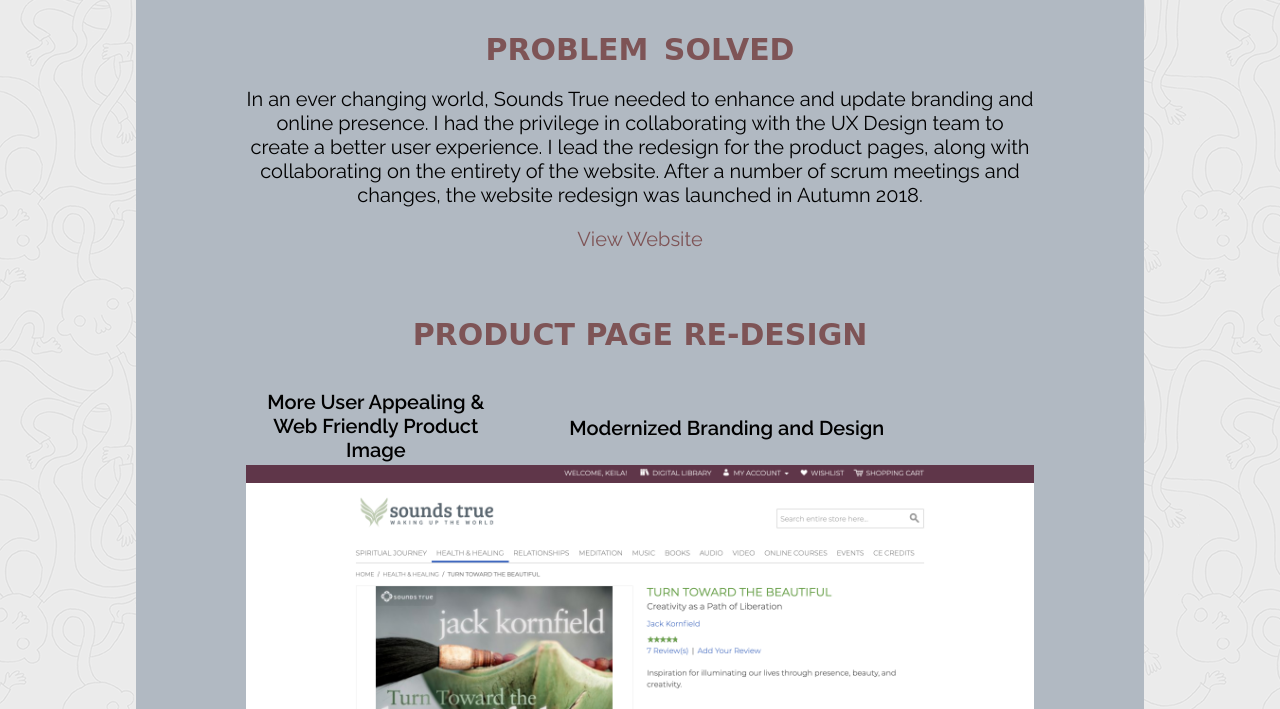
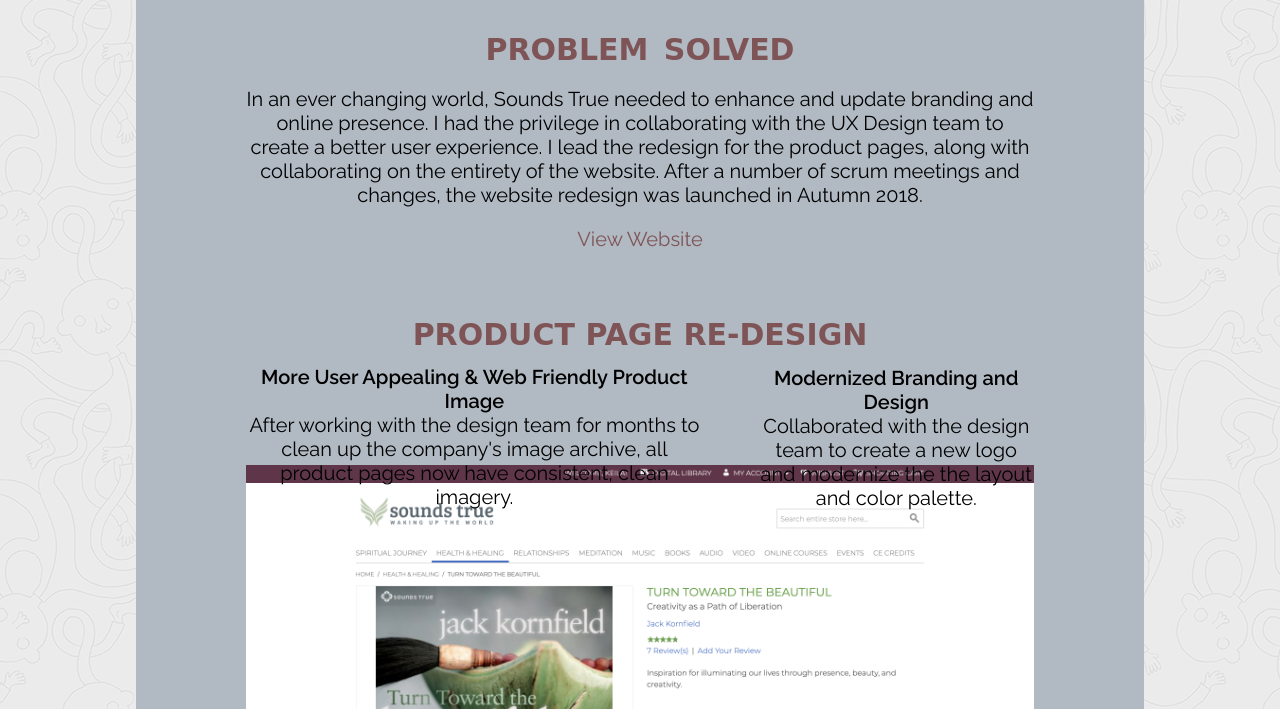
Before and after one commit to keilahoover/personal-website, a PHP site: page /content/ST.html in a window 1280 px wide. Shown: the part 370-1079 px from the top of the page. Run offline with PHP 8.4, Linux system fonts and the light colour scheme; some libraries are stand-ins or nearby versions; some web fonts are replaced.

Commit message:
Update details of product page on ST page

```diff
--- a/content/ST.html
+++ b/content/ST.html
@@ -6,7 +6,7 @@
   <title>KDH | SOUNDS TRUE</title>
   <meta content="width=device-width, initial-scale=1" name="viewport" />
   <link href="https://fonts.googleapis.com/css?family=Kurale|Raleway:400,600,700" rel="stylesheet">
-  <link rel="stylesheet" href="https://use.fontawesome.com/releases/v5.3.1/css/all.css" integrity="sha384-mzrmE5qonljUremFsqc01SB46JvROS7bZs3IO2EmfFsd15uHvIt+Y8vEf7N7fWAU" crossorigin="anonymous">
+  <script defer src="https://use.fontawesome.com/releases/v5.8.1/js/all.js" integrity="sha384-g5uSoOSBd7KkhAMlnQILrecXvzst9TdC09/VM+pjDTCM+1il8RHz5fKANTFFb+gQ" crossorigin="anonymous"></script>
   <link rel="stylesheet" type="text/css" href="../styles/main.css">
   <link rel="stylesheet" type="text/css" href="../styles/ST.css">
   <link rel="shortcut icon" type="image/png" href="../img/portfolio_favicon.png" />
@@ -41,8 +41,20 @@
         <section class="st__section">
           <aside class="st__aside" id="product-page-01-wrap">
             <div class="st__div" id="product-page-01">
-              <h5 class="st__h5" id="detail-01">More User Appealing & Web Friendly Product Image</h5>
-              <h5 class="st__h5" id="detail-02">Modernized Branding and Design</h5>
+              <div id="detail-01">
+                <!-- <img src="../img/arrow.png" aria-hidden="true" class="st__img" id="arrow-01"/> -->
+                <h5 class="st__h5">More User Appealing & Web Friendly Product Image</h5>
+                <p class="st__p">After working with the design team for months to clean up the company's image archive,
+                  all product pages now have consistent, clean imagery.</p>
+                </p>
+              </div>
+              <div id="detail-02">
+              <h5 class="st__h5">Modernized Branding and Design</h5>
+              <p class="st__p">Collaborated with the design team to create a new logo
+                and modernize the the layout and color palette.
+              </p>
+              <!-- <img src="../img/arrow.png" aria-hidden="true" class="st__img" id="arrow-02"/> -->
+            </div>
               <div id="detail-03">
                 <h5 class="st__h5">Wishlist Bug Fixed & Enhanced</h5>
                 <p class="st__p">Once the user clicked on “Add to Wishlist,”
--- a/styles/ST.css
+++ b/styles/ST.css
@@ -137,15 +137,32 @@
 
 #detail-01 {
   position: absolute;
-  top: 25px;
-  width: 33%;
+  top: 0px;
+  width: 58%;
+  }
+
+.st__img {
+  width: 10%;
+}
+
+#arrow-01 {
+  padding-left: 2rem;
+}
+
+#arrow-02 {
+  -moz-transform: scaleX(-1);
+  -o-transform: scaleX(-1);
+  -webkit-transform: scaleX(-1);
+  transform: scaleX(-1);
+  filter: FlipH;
+  -ms-filter: "FlipH";
 }
 
 #detail-02 {
   position: absolute;
-  width: 45%;
-  top: 51px;
-  right: 13rem;
+  top: 1px;
+  right: 0rem;
+  width: 35%;
 }
 
 #detail-03 {
```
Also changed, not shown: img/arrow.png (added).
